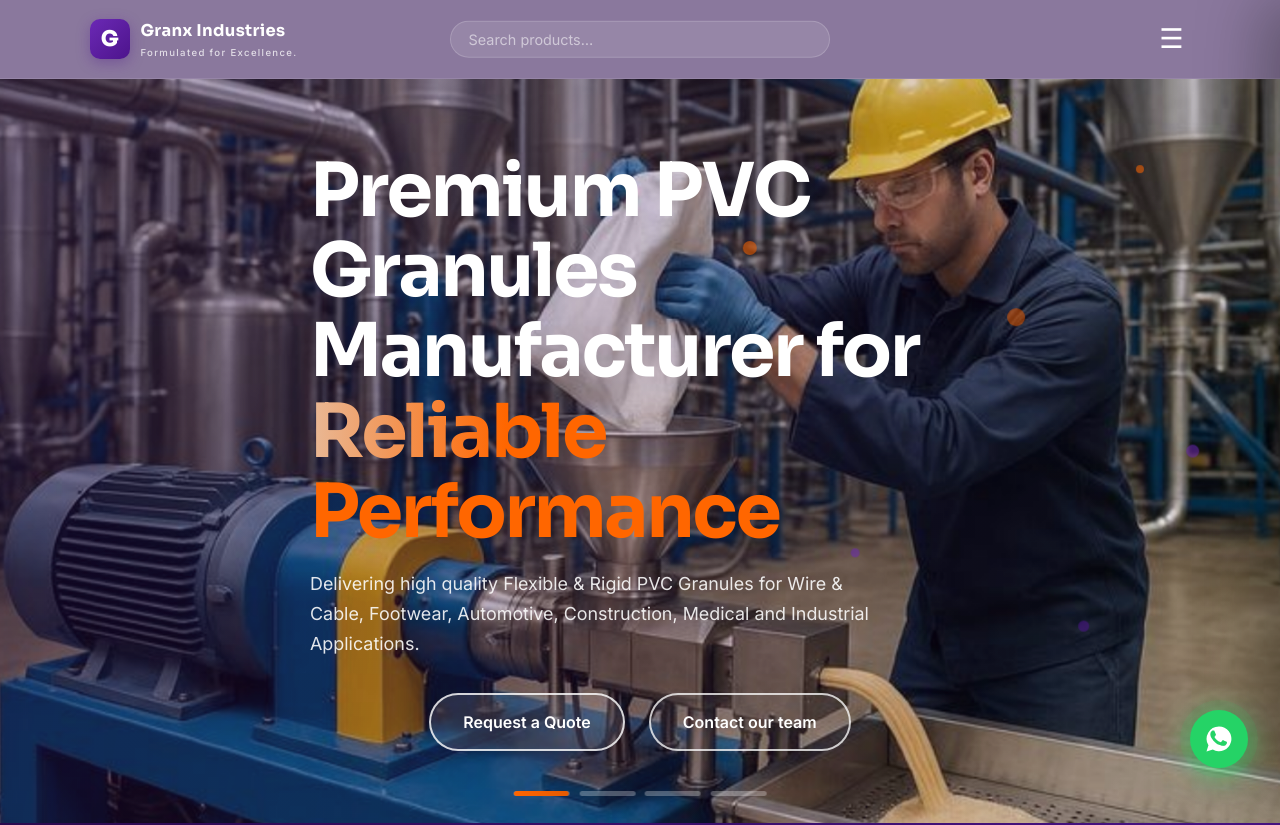
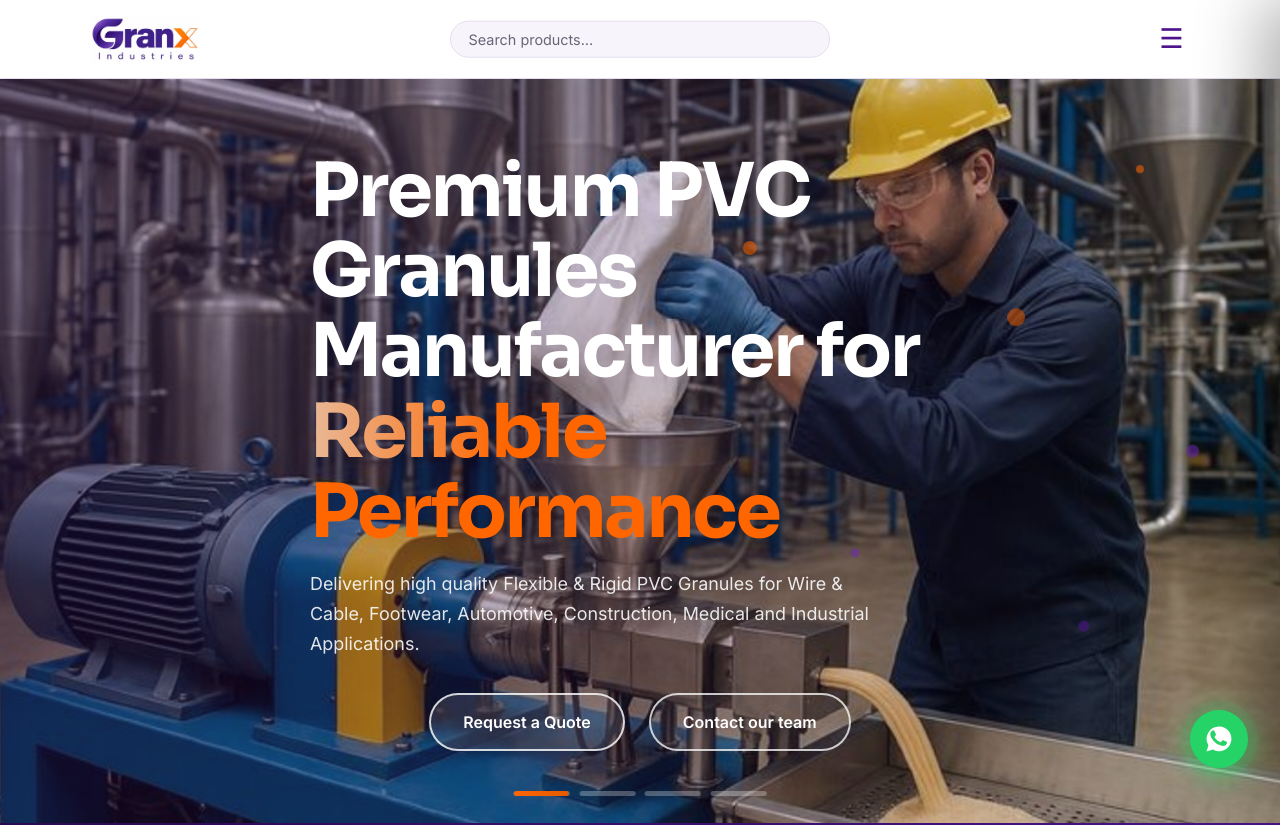
Before and after one commit to sainath31/hygran-polymers, a React (Vite) app: page / in a window 1280 px wide. Shown: the top 825 px of the page. Built offline with nearby package versions, Linux system fonts and the light colour scheme.

Commit message:
Add Granx logo with white navbar and light footer theme

```diff
--- a/src/App.css
+++ b/src/App.css
@@ -3,17 +3,17 @@
   position: sticky;
   top: 0;
   z-index: 100;
-  background: rgba(42, 10, 78, 0.55);
+  background: rgba(255, 255, 255, 0.85);
   backdrop-filter: blur(18px);
   -webkit-backdrop-filter: blur(18px);
-  color: #fff;
-  border-bottom: 1px solid rgba(255, 255, 255, 0.1);
+  color: var(--color-ink);
+  border-bottom: 1px solid var(--color-border);
   transition: background 0.3s, box-shadow 0.3s;
 }
 
 .navbar.scrolled {
-  background: rgba(42, 10, 78, 0.97);
-  box-shadow: 0 8px 28px rgba(42, 10, 78, 0.4);
+  background: rgba(255, 255, 255, 0.98);
+  box-shadow: 0 6px 24px rgba(42, 10, 78, 0.08);
 }
 
 .navbar-inner {
@@ -28,13 +28,14 @@
 .brand {
   display: flex;
   align-items: center;
-  gap: 0.65rem;
-  color: #fff;
-  font-family: var(--font-display);
-  font-weight: 700;
-  font-size: 1.02rem;
-  letter-spacing: 0.02em;
   white-space: nowrap;
+}
+
+.brand-logo {
+  height: 46px;
+  width: auto;
+  display: block;
+  opacity: 1;
 }
 
 .brand-mark {
@@ -229,9 +230,9 @@
   width: 100%;
   padding: 0.55rem 1.1rem;
   border-radius: 999px;
-  border: 1px solid rgba(255, 255, 255, 0.18);
-  background: rgba(255, 255, 255, 0.1);
-  color: #fff;
+  border: 1px solid var(--color-border);
+  background: var(--color-bg-alt);
+  color: var(--color-ink);
   font-size: 0.9rem;
   font-family: var(--font-body);
   outline: none;
@@ -239,7 +240,7 @@
 }
 
 .nav-search input::placeholder {
-  color: rgba(255, 255, 255, 0.55);
+  color: var(--color-muted);
 }
 
 .nav-search input:focus {
@@ -285,7 +286,7 @@
   display: block;
   background: none;
   border: none;
-  color: #fff;
+  color: var(--color-primary);
   font-size: 1.7rem;
   cursor: pointer;
   padding: 0.2rem 0.4rem;
@@ -294,7 +295,7 @@
 }
 
 .nav-toggle:hover {
-  background: rgba(255, 255, 255, 0.1);
+  background: rgba(42, 10, 78, 0.06);
 }
 
 /* ===================== Hero ===================== */
@@ -1326,10 +1327,9 @@
 /* ===================== Footer ===================== */
 .footer {
   position: relative;
-  background:
-    radial-gradient(ellipse 900px 420px at 85% -10%, rgba(107, 41, 181, 0.35), transparent),
-    linear-gradient(160deg, var(--color-primary-deeper), var(--color-primary-dark));
-  color: rgba(255, 255, 255, 0.8);
+  background: var(--color-bg-alt);
+  border-top: 1px solid var(--color-border);
+  color: var(--color-muted);
   padding: 4rem 0 1.4rem;
   margin-top: auto;
   overflow: hidden;
@@ -1354,12 +1354,12 @@
   grid-template-columns: 1.6fr 0.8fr 1.1fr 1.2fr;
   gap: 2.8rem;
   padding-bottom: 2.4rem;
-  border-bottom: 1px solid rgba(255, 255, 255, 0.12);
+  border-bottom: 1px solid var(--color-border);
 }
 
 .footer h4 {
   position: relative;
-  color: #fff;
+  color: var(--color-primary-dark);
   margin-bottom: 1.2rem;
   font-size: 0.95rem;
   text-transform: uppercase;
@@ -1385,27 +1385,32 @@
 /* Brand block */
 .footer-logo {
   display: flex;
-  align-items: center;
-  gap: 0.65rem;
-  color: #fff;
-  font-family: var(--font-display);
-  font-weight: 700;
-  font-size: 1.02rem;
+  flex-direction: column;
+  align-items: flex-start;
+  gap: 0.5rem;
   margin-bottom: 1.1rem;
+}
+
+.footer-logo-img {
+  height: 54px;
+  width: auto;
+  display: block;
+  opacity: 1;
 }
 
 .footer-logo small {
   display: block;
   font-family: var(--font-body);
-  font-size: 0.6rem;
-  font-weight: 500;
-  opacity: 0.75;
+  font-size: 0.62rem;
+  font-weight: 600;
+  color: var(--color-muted);
   letter-spacing: 0.14em;
+  text-transform: uppercase;
 }
 
 .footer-brand > p {
   font-size: 0.92rem;
-  color: rgba(255, 255, 255, 0.72);
+  color: var(--color-muted);
   margin-bottom: 1.4rem;
   max-width: 340px;
 }
@@ -1421,10 +1426,9 @@
   border-radius: 50%;
   display: grid;
   place-items: center;
-  color: rgba(255, 255, 255, 0.85);
-  background: rgba(255, 255, 255, 0.08);
-  border: 1px solid rgba(255, 255, 255, 0.16);
-  backdrop-filter: blur(4px);
+  color: var(--color-primary);
+  background: #fff;
+  border: 1px solid var(--color-border);
   transition:
     background 0.25s,
     color 0.25s,
@@ -1436,9 +1440,9 @@
 .footer-socials a:hover {
   background: var(--color-accent);
   border-color: var(--color-accent);
-  color: var(--color-primary-dark);
+  color: #fff;
   transform: translateY(-4px);
-  box-shadow: 0 8px 20px rgba(168, 180, 188, 0.35);
+  box-shadow: 0 8px 20px rgba(255, 102, 0, 0.3);
 }
 
 .footer-socials svg {
@@ -1454,7 +1458,7 @@
 .footer-explore a {
   position: relative;
   display: inline-block;
-  color: rgba(255, 255, 255, 0.78);
+  color: var(--color-muted);
   padding-left: 1.1rem;
   transition: color 0.2s, padding-left 0.25s var(--ease-out);
 }
@@ -1469,7 +1473,7 @@
 }
 
 .footer-explore a:hover {
-  color: var(--color-accent);
+  color: var(--color-primary);
   padding-left: 1.4rem;
 }
 
@@ -1485,12 +1489,12 @@
 }
 
 .footer-contact a {
-  color: rgba(255, 255, 255, 0.85);
+  color: var(--color-ink);
   transition: color 0.2s;
 }
 
 .footer-contact a:hover {
-  color: var(--color-accent);
+  color: var(--color-primary);
 }
 
 .fc-label {
@@ -1512,7 +1516,7 @@
   flex-wrap: wrap;
   padding-top: 1.5rem;
   font-size: 0.85rem;
-  color: rgba(255, 255, 255, 0.5);
+  color: var(--color-muted);
 }
 
 .footer-legal {
@@ -1522,18 +1526,18 @@
 }
 
 .footer-legal a {
-  color: rgba(255, 255, 255, 0.55);
+  color: var(--color-muted);
   transition: color 0.25s;
 }
 
 .footer-legal a:hover {
-  color: #fff;
+  color: var(--color-primary);
 }
 
 .back-to-top {
-  background: rgba(255, 255, 255, 0.08);
-  border: 1px solid rgba(255, 255, 255, 0.18);
-  color: rgba(255, 255, 255, 0.8);
+  background: #fff;
+  border: 1px solid var(--color-border);
+  color: var(--color-primary);
   border-radius: 999px;
   padding: 0.45rem 1.2rem;
   font-family: var(--font-body);
@@ -1550,7 +1554,7 @@
 .back-to-top:hover {
   background: var(--color-accent);
   border-color: var(--color-accent);
-  color: var(--color-primary-dark);
+  color: #fff;
   transform: translateY(-3px);
 }
 
@@ -1622,12 +1626,12 @@
     gap: 0.7rem;
   }
 
-  .brand-text {
+  .brand-logo {
+    height: 36px;
+  }
+
+  .nav-center {
     display: none;
-  }
-
-  .nav-center {
-    width: min(240px, 48vw);
   }
 
   .page-header h1 {
@@ -1685,10 +1689,6 @@
 
   .section {
     padding: 3rem 0;
-  }
-
-  .brand span.brand-text {
-    font-size: 0.85rem;
   }
 }
 
--- a/src/components/Footer.jsx
+++ b/src/components/Footer.jsx
@@ -1,4 +1,5 @@
 import { Link } from 'react-router-dom'
+import logoGranx from '../assets/logo-granx.jpg'
 
 // Social profiles. Update hrefs when the company pages are created
 const socials = [
@@ -57,11 +58,12 @@ function Footer() {
         <div className="footer-grid">
           <div className="footer-brand">
             <div className="footer-logo">
-              <span className="brand-mark">G</span>
-              <span>
-                Granx Industries
-                <small>Formulated for Excellence.</small>
-              </span>
+              <img
+                className="footer-logo-img"
+                src={logoGranx}
+                alt="Granx Industries"
+              />
+              <small>Formulated for Excellence.</small>
             </div>
             <p>
               Leading manufacturer of PVC granules and compounds, delivering
--- a/src/components/Navbar.jsx
+++ b/src/components/Navbar.jsx
@@ -1,6 +1,7 @@
 import { useEffect, useState } from 'react'
 import { NavLink, Link, useNavigate } from 'react-router-dom'
 import products from '../data/products'
+import logoGranx from '../assets/logo-granx.jpg'
 
 function Navbar() {
   const [query, setQuery] = useState('')
@@ -46,11 +47,7 @@ function Navbar() {
     <header className={`navbar${scrolled ? ' scrolled' : ''}`}>
       <div className="container navbar-inner">
         <Link to="/" className="brand" onClick={closeMenu}>
-          <span className="brand-mark">G</span>
-          <span className="brand-text">
-            Granx Industries
-            <small>Formulated for Excellence.</small>
-          </span>
+          <img className="brand-logo" src={logoGranx} alt="Granx Industries" />
         </Link>
 
         <div className="nav-center">
```
Also changed, not shown: src/assets/logo-granx.jpg (added).
